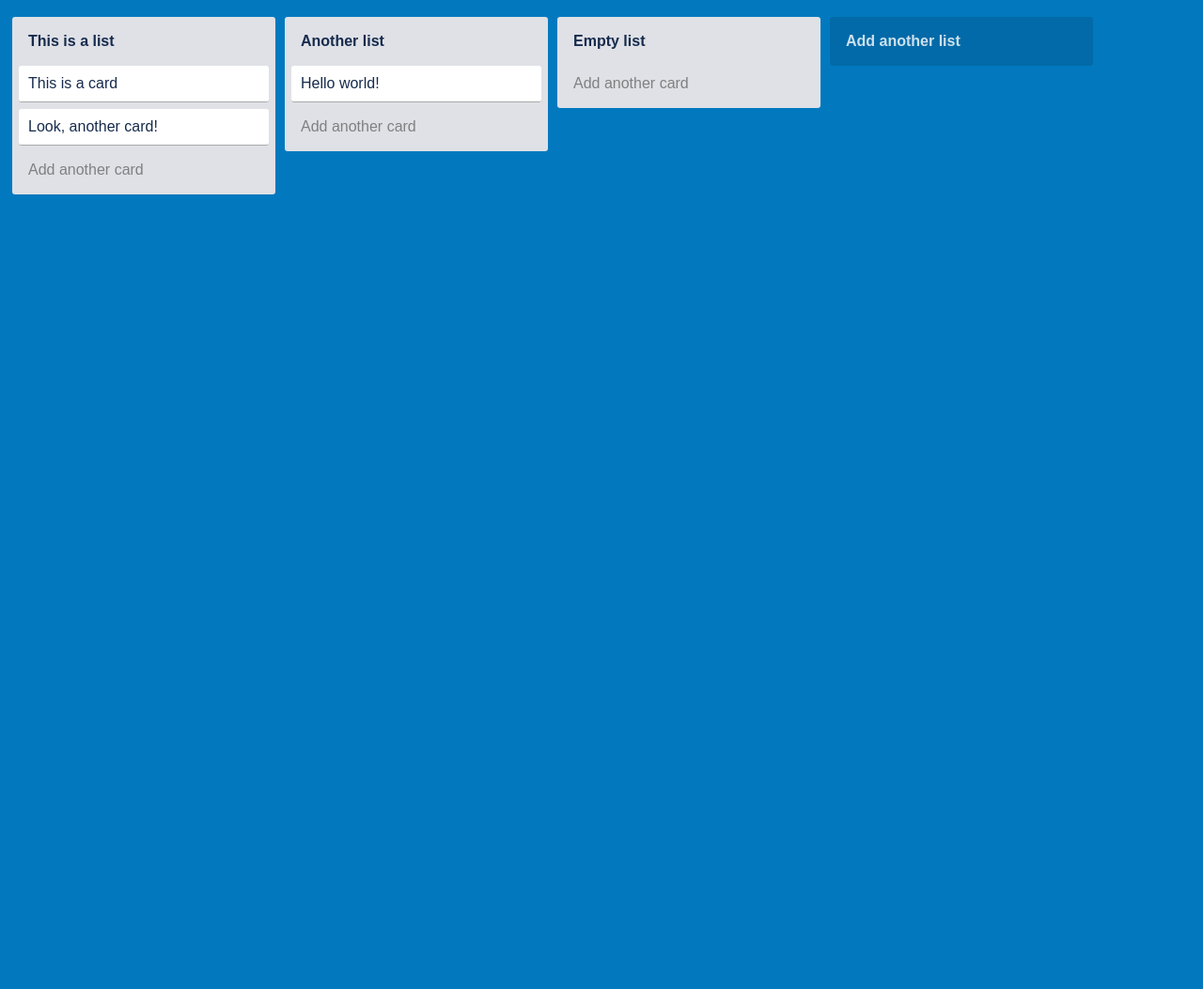
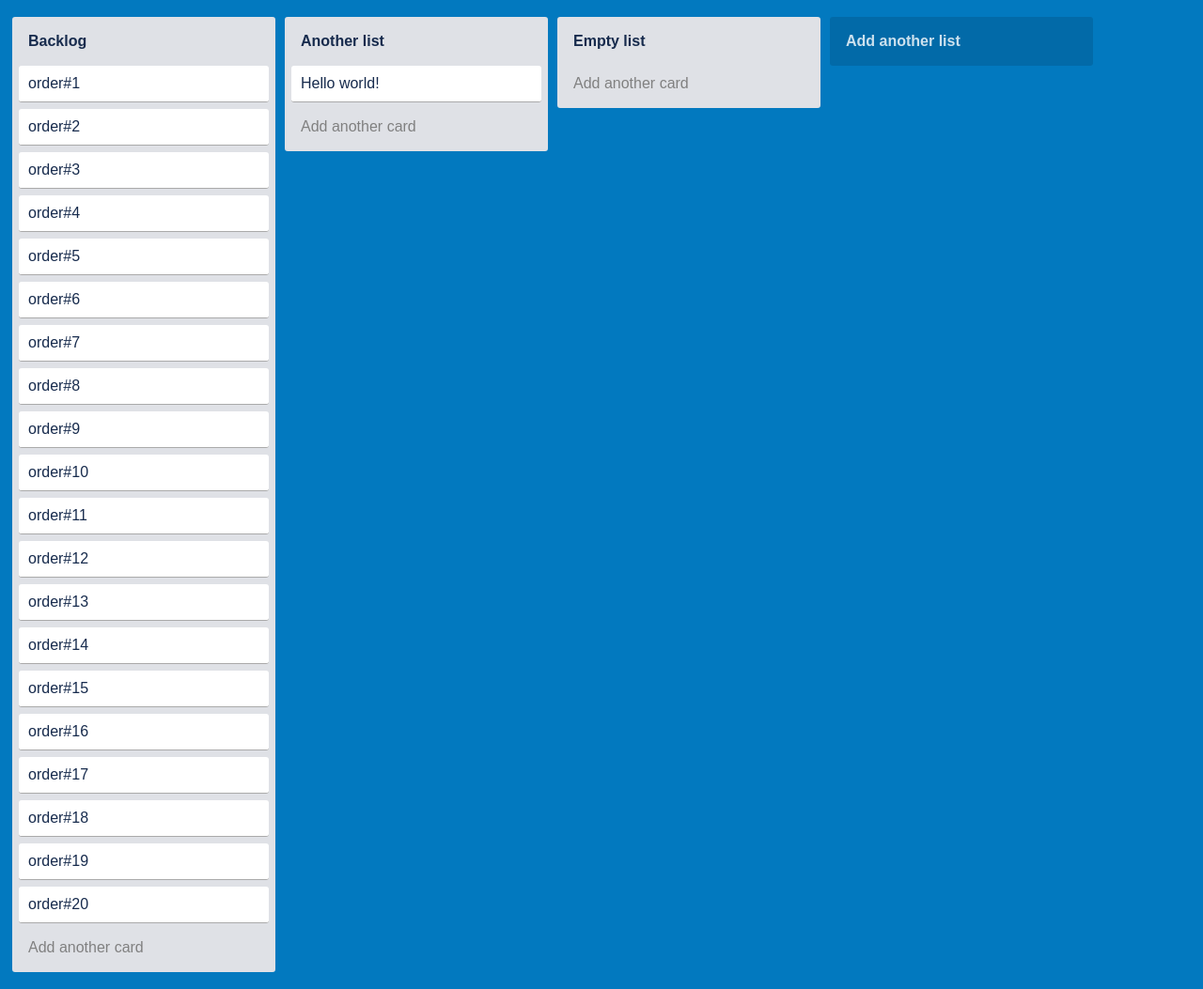
Before and after one commit to AbdulRehman5679/csp-ps_ca3, a plain HTML site: page index.html in a window 1280 px wide. Shown: the whole page at 94% size. Before the commit the page ends 800 px from the top, so only its background shows below. Drawn offline with nearby package versions, Linux system fonts and the light colour scheme.

Commit message:
Product Backlog

```diff
--- a/index.html
+++ b/index.html
@@ -10,10 +10,28 @@
 <!-- partial:index.partial.html -->
 <div id="main">
   <div class="list">
-    <div class="title removable editable">This is a list</div>
+    <div class="title removable editable">Backlog</div>
     <div class="content">
-      <div class="card removable editable">This is a card</div>
-      <div class="card removable editable" style="">Look, another card!</div>
+      <div class="card removable editable">order#1</div>
+      <div class="card removable editable" style="">order#2</div>
+      <div class="card removable editable" style="">order#3</div>
+      <div class="card removable editable" style="">order#4</div>
+      <div class="card removable editable" style="">order#5</div>
+      <div class="card removable editable" style="">order#6</div>
+      <div class="card removable editable" style="">order#7</div>
+      <div class="card removable editable" style="">order#8</div>
+      <div class="card removable editable" style="">order#9</div>
+      <div class="card removable editable" style="">order#10</div>
+      <div class="card removable editable" style="">order#11</div>
+      <div class="card removable editable" style="">order#12</div>
+      <div class="card removable editable" style="">order#13</div>
+      <div class="card removable editable" style="">order#14</div>
+      <div class="card removable editable" style="">order#15</div>
+      <div class="card removable editable" style="">order#16</div>
+      <div class="card removable editable" style="">order#17</div>
+      <div class="card removable editable" style="">order#18</div>
+      <div class="card removable editable" style="">order#19</div>
+      <div class="card removable editable" style="">order#20</div>
     </div>
     <div class="add-card editable">Add another card</div>
   </div>
```
